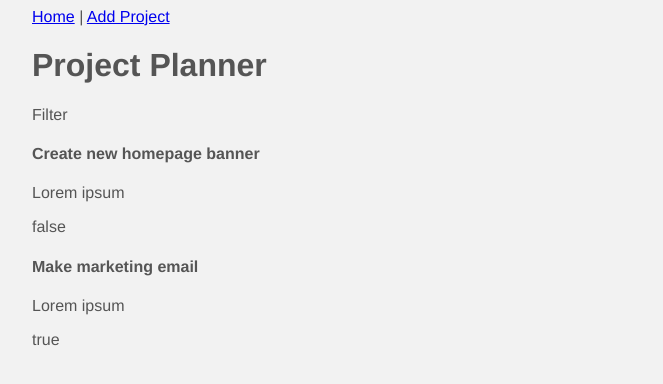
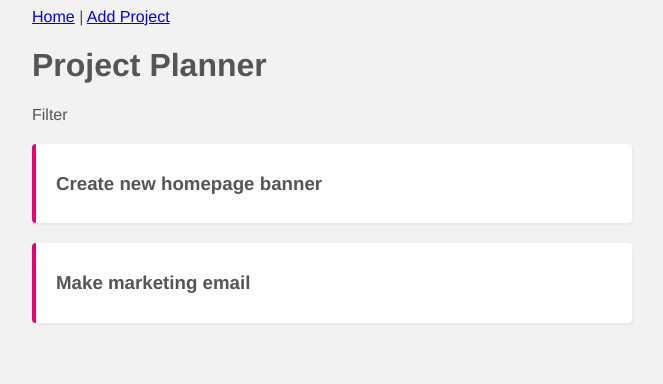
Before and after one commit to yoko-vicky/project-planner-vue, a Vue app: page / in a window 1280 px wide. Shown: the top 384 px of the page, without its empty margins (308-971 px from the left). Built offline with nearby package versions, Linux system fonts and the light colour scheme; data requests are answered from the project's data file.

Commit message:
Apply toggleShowDetails to SingleProject component

```diff
--- a/src/components/SingleProject.vue
+++ b/src/components/SingleProject.vue
@@ -1,16 +1,41 @@
 <template>
-  <h4>{{ project.title }}</h4>
-  <p>{{ project.details }}</p>
-  <p>{{ project.complete }}</p>
+  <div class="project">
+    <div class="actions">
+      <h3 @click="toggleShowDetails">{{ project.title }}</h3>
+    </div>
+    <div class="details" v-if="showDetails">
+      <p>{{ project.details }}</p>
+    </div>
+  </div>
 </template>
 
 <script>
 export default {
   name: 'SingleProject',
-  props: ['project']
+  props: ['project'],
+  data(){
+    return {
+      showDetails: false
+    }
+  },
+  methods: {
+    toggleShowDetails(){
+      this.showDetails = !this.showDetails
+    }
+  }
 }
 </script>
 
 <style>
-
+.project {
+    margin: 20px auto;
+    background: white;
+    padding: 10px 20px;
+    border-radius: 4px;
+    box-shadow: 1px 2px 3px rgba(0,0,0,0.05);
+    border-left: 4px solid #e90074;
+  }
+  h3 {
+    cursor: pointer;
+  }
 </style>
```
